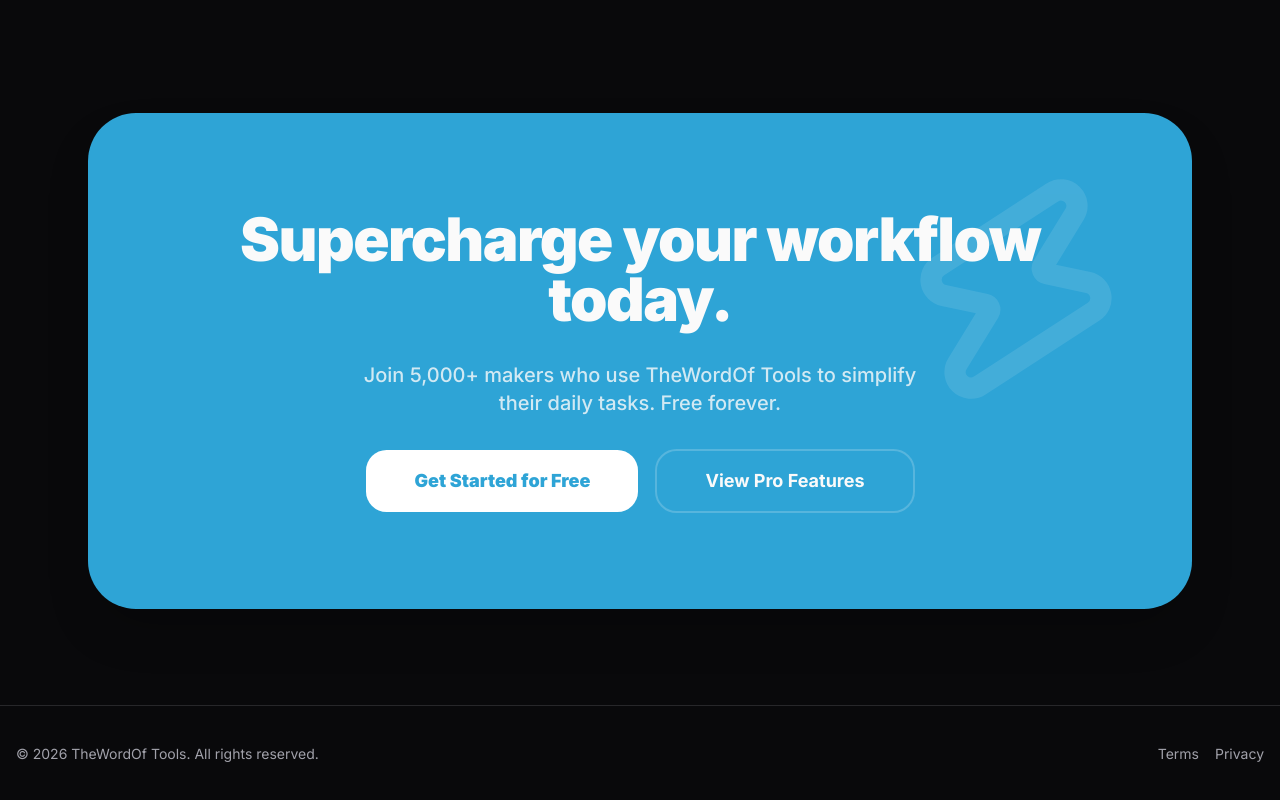
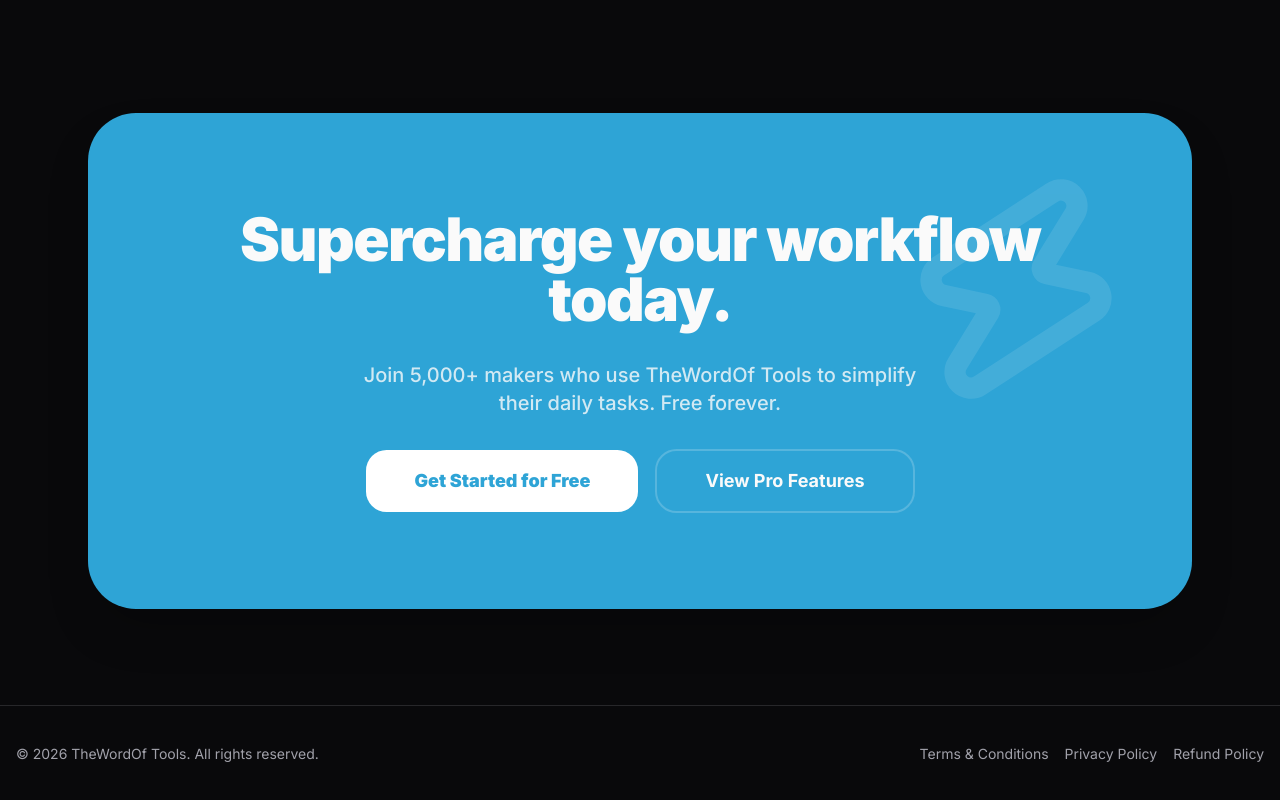
Before and after one commit to NeonTen/thewordof-tools, a Next.js app: page / in a window 1280 px wide. Shown: the part 5358-6158 px from the top of the page. Built offline with nearby package versions, Linux system fonts and the light colour scheme; no server answers.

Commit message:
feat: update footer layout and add refund page to sitemap

```diff
--- a/src/app/sitemap.ts
+++ b/src/app/sitemap.ts
@@ -31,6 +31,7 @@
     '/register',
     '/privacy',
     '/terms',
+    '/refund',
   ].map((route) => ({
     url: `${baseUrl}${route}`,
     lastModified: new Date(),
--- a/src/components/layout/footer.tsx
+++ b/src/components/layout/footer.tsx
@@ -10,8 +10,9 @@
           </p>
         </div>
         <div className="flex items-center space-x-4 text-sm text-muted-foreground">
-          <Link href="/terms" className="hover:underline underline-offset-4">Terms</Link>
-          <Link href="/privacy" className="hover:underline underline-offset-4">Privacy</Link>
+          <Link href="/terms" className="hover:underline underline-offset-4">Terms & Conditions</Link>
+          <Link href="/privacy" className="hover:underline underline-offset-4">Privacy Policy</Link>
+          <Link href="/refund" className="hover:underline underline-offset-4">Refund Policy</Link>
         </div>
       </div>
     </footer>
```
